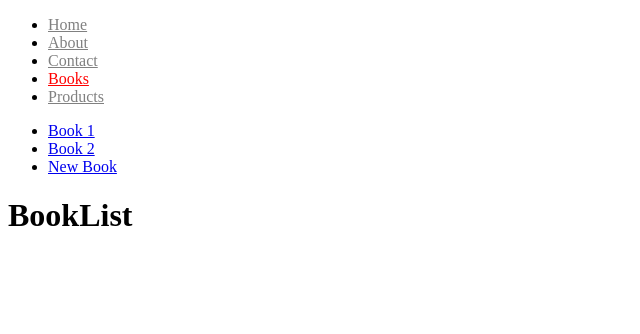
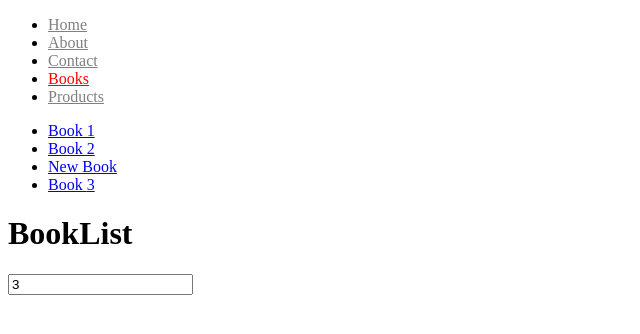
Before and after one commit to sumitsasidharan/react-router6.4, a React (Vite) app: page /books in a window 1280 px wide. Shown: the top 334 px of the page, without its empty margins (0-640 px from the left). Built offline with nearby package versions, Linux system fonts and the light colour scheme.

Commit message:
useSearchParams

```diff
--- a/src/App.jsx
+++ b/src/App.jsx
@@ -1,4 +1,4 @@
-import { Route, Routes, useRoutes } from 'react-router-dom';
+import { Route, Routes, useLocation, useRoutes } from 'react-router-dom';
 import Navbar from './components/Navbar';
 import About from './pages/About';
 import Contact from './pages/Contact';
@@ -12,6 +12,9 @@ import { ProductRoutes } from './routes/ProductRoutes';
 import RootLayout from './layouts/RootLayout';
 
 function App() {
+   const location = useLocation();
+   console.log(location);
+
    let element = useRoutes([
       {
          path: "/",
@@ -53,7 +56,7 @@ function App() {
             <Route path="/" element={<Home />} />
 
             {/* Book Route, the Layout Componet is not necessary */}
-            <Route path="/books" element={<BookLayout />}>
+            <Route path="books" element={<BookLayout />}>
                <Route index element={<BookList />} />
                <Route path=":id" element={<Book />} />
                <Route path="new" element={<NewBook />} />
--- a/src/components/Navbar.jsx
+++ b/src/components/Navbar.jsx
@@ -11,7 +11,7 @@ const Navbar = () => {
     <nav>
       <ul>
          <li>
-            <NavLink style={isActiveStyles} to="/" replace >Home</NavLink>
+            <NavLink style={isActiveStyles} to="/" state="in Navbar Link" replace >Home</NavLink>
          </li>
          <li>
             <NavLink style={isActiveStyles} to="/about" >About</NavLink>
--- a/src/layouts/BookLayout.jsx
+++ b/src/layouts/BookLayout.jsx
@@ -1,7 +1,12 @@
-import React from 'react'
-import { Link, Outlet } from 'react-router-dom';
+import React, { useState } from 'react'
+import { Link, Outlet, useSearchParams } from 'react-router-dom';
 
 const BookLayout = () => {
+   const [searchParams, setSearchParams] = useSearchParams({ query: 3 });
+   const number = searchParams.get("query");
+
+   // const [number, setNumber] = useState(3);
+
   return (
      <>
         <nav>
@@ -15,10 +20,19 @@ const BookLayout = () => {
               <li>
                  <Link to="/books/new">New Book</Link>
               </li>
+              <li>
+                 <Link to={`/books/${number}`}>Book {number}</Link>
+              </li>
            </ul>
         </nav>
 
-        <Outlet context={{ hello: "World!" }} />
+        <Outlet context={{ hello: 'World!' }} />
+
+        <input
+           type="number"
+           value={number}
+           onChange={(e) => setSearchParams({ query: e.target.value })}
+        />
      </>
   );
 }
--- a/src/pages/NotFound.jsx
+++ b/src/pages/NotFound.jsx
@@ -1,11 +1,21 @@
-import React from 'react'
+import React, { useEffect } from 'react'
+import { useNavigate } from 'react-router-dom'
 
 const NotFound = () => {
+   const navigate = useNavigate();
+
+   useEffect(() => {
+      const timeout = setTimeout(() => {
+         navigate("/", { state: "Error Not Page"})
+         // navigate(-1) // go back 1, backward or forward
+      }, 3000)
+
+      return () => clearTimeout(timeout);
+   }, [])
+
   return (
-    <div>NotFound</div>
+    <h1>NotFound</h1>
   )
 }
 
 export default NotFound
-
-// 31.01
```
Also changed, not shown: 1 other file (tests, documents, lock files or other folders).
